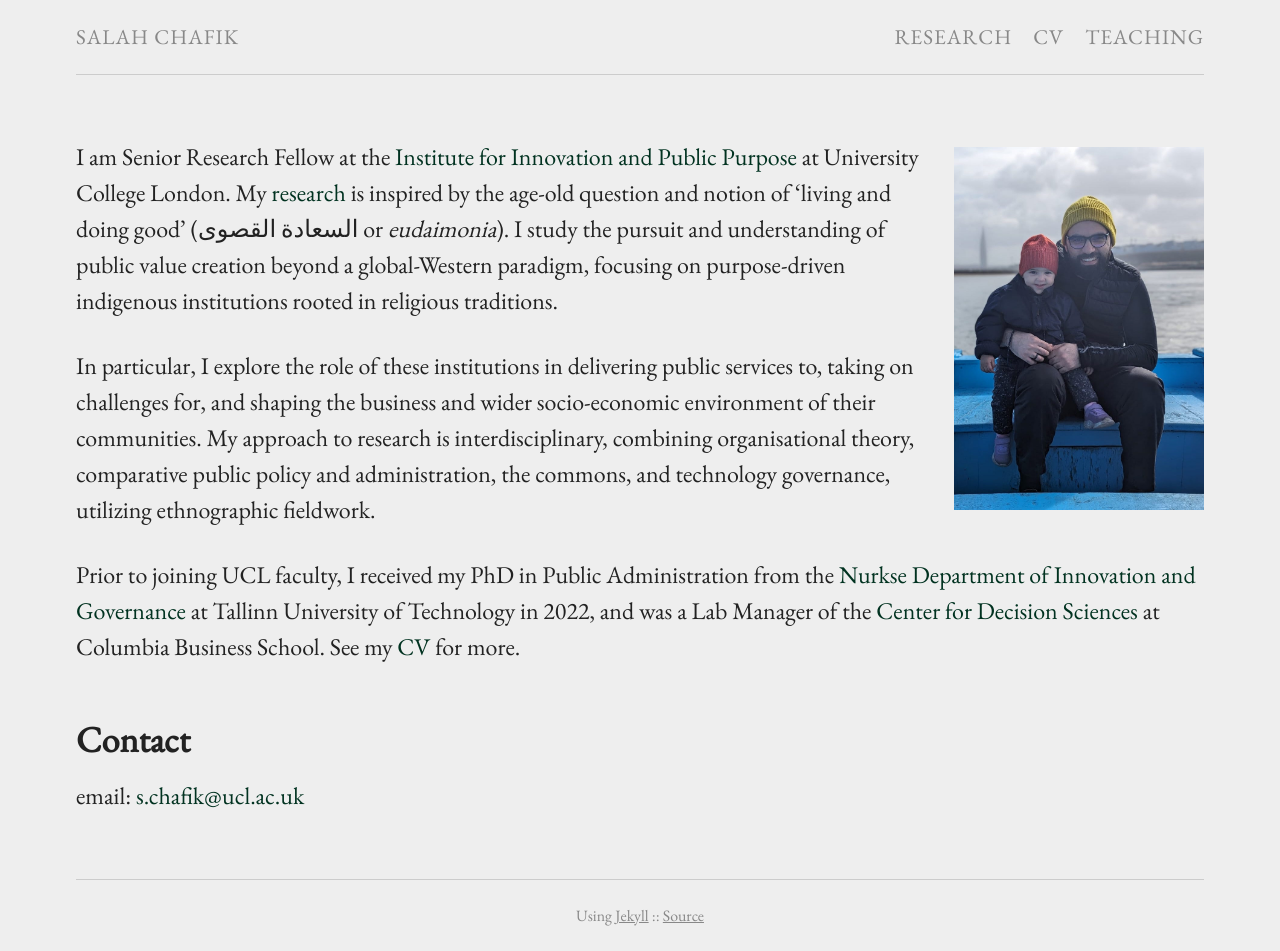
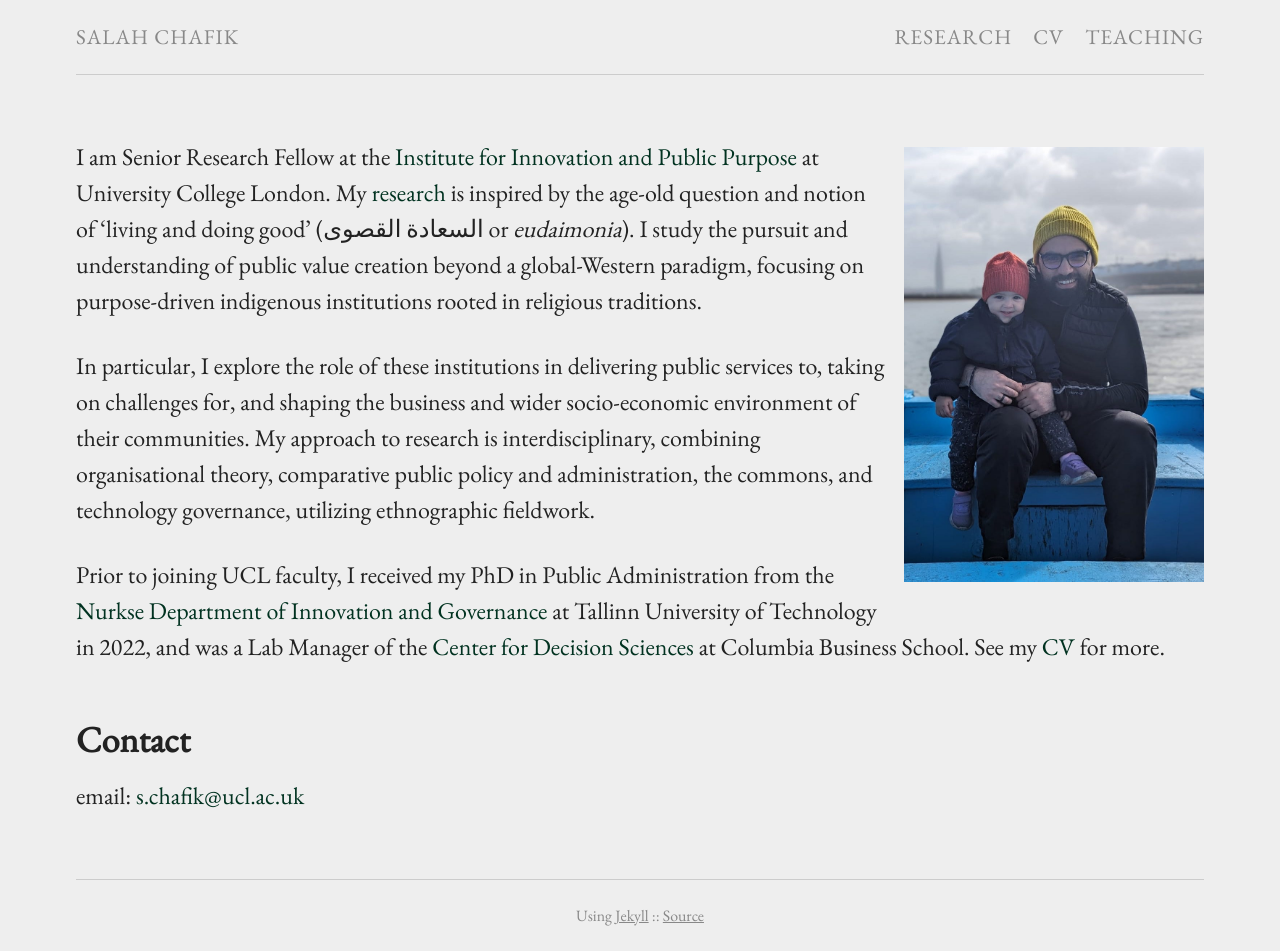
Before and after one commit to schafik/schafik.github.io, a Jekyll site: the page built from index.md, in a window 1280 px wide. Built offline with Jekyll 4.4.1, drawn with Linux system fonts in a browser that asks for light colours; comment, search, counter and statistics services are not loaded.

Commit message:
Update index.md

```diff
--- a/index.md
+++ b/index.md
@@ -4,7 +4,7 @@ output: pdf_document
 permalink: /
 ---
 <br />
-{% include image.html url="images/nuna.jpeg" caption="" width="250" align="right" %}
+{% include image.html url="images/nuna.jpeg" caption="" width="300" align="right" %}
 
 I am Senior Research Fellow at the [Institute for Innovation and Public Purpose] at University College London. My [research] is inspired by the age-old question and notion of ‘living and doing good’ (السعادة القصوى or *eudaimonia*). I study the pursuit and understanding of public value creation beyond a global-Western paradigm, focusing on purpose-driven indigenous institutions rooted in religious traditions.
 
```
